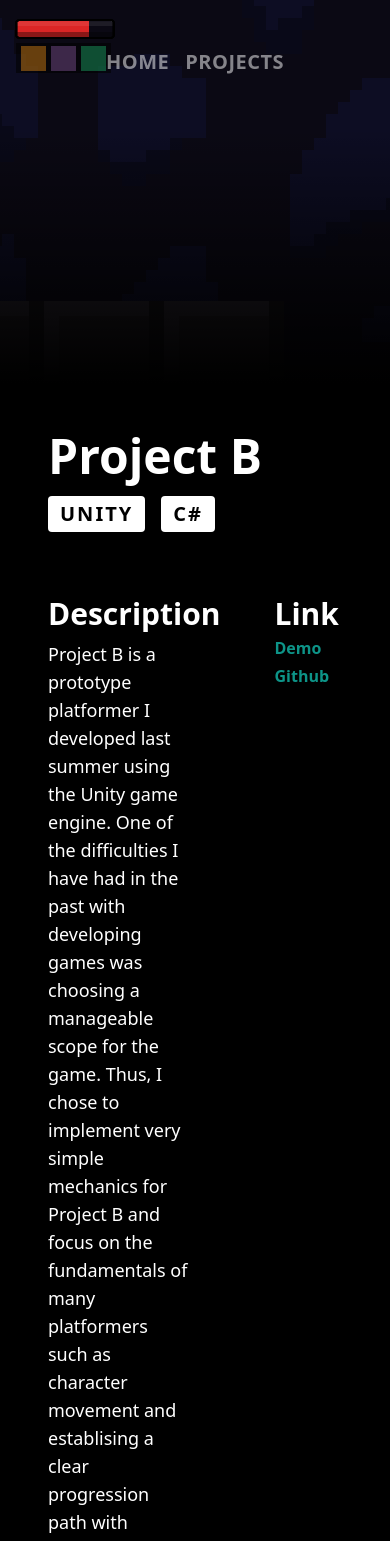
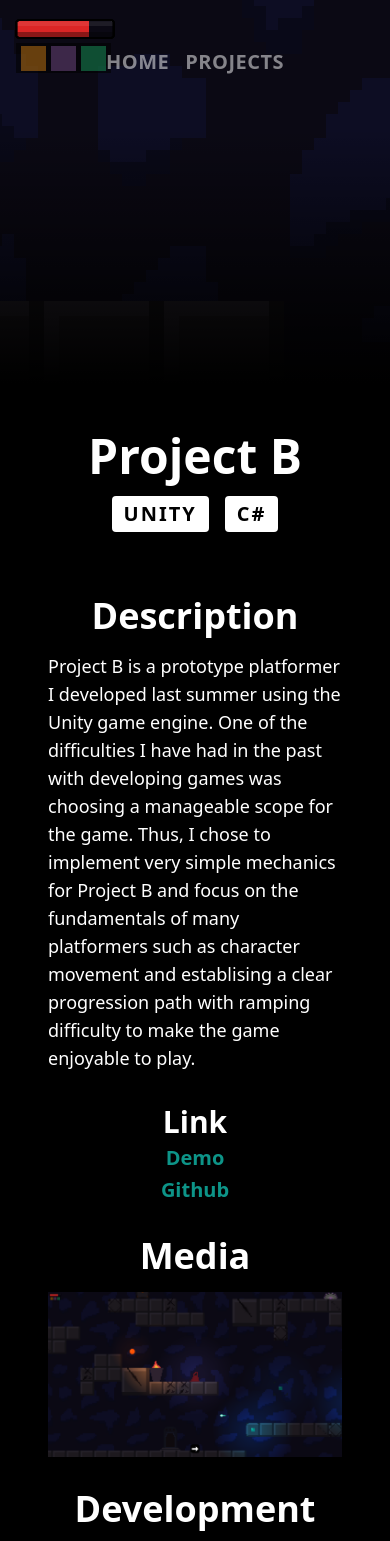
Before and after one commit to RaymoZou/personal-profile, a Next.js app: page /projects/project-b in a window 390 px wide. Shown: the top 1541 px of the page. Built offline with nearby package versions, Linux system fonts and the light colour scheme.

Commit message:
responsive design

```diff
--- a/app/page.js
+++ b/app/page.js
@@ -3,7 +3,7 @@ import Nav from '../components/Nav';
 export default function Homepage() {
   return <>
     <Nav />
-    <div className="m-12 md:m-24 md:mr-96">
+    <div className="m-12 md:m-24 md:w-2/3">
       <p className="text-white text-lg">Hi I'm Raymond, welcome to my website! I'm a 4th year Combined Major in Science student studying at UBC interested
         in pursuing a career in web development. I am passionate about learning how things work behind the scenes and writing code that has a meaningful impact
         on people's lives.
--- a/app/projects/page.js
+++ b/app/projects/page.js
@@ -5,9 +5,9 @@ export default function Page() {
     return (
         <>
             <Nav />
-            <div className="m-12 md:m-24 md:mr-48">
+            <div className="m-12">
                 <h1 className="text-white text-4xl text-center">Projects</h1>
-                <div className="grid grid-cols-1 gap-4 md:grid-cols-2 lg:grid-cols-3 xl:grid-cols-4 mt-4">
+                <div className="flex flex-col items-center md:flex-row gap-4 mt-8">
                     <ProjectCard
                         href="/projects/project-b"
                         name="Project B"
--- a/app/projects/project-b/page.js
+++ b/app/projects/project-b/page.js
@@ -8,39 +8,41 @@ export default function Page() {
             <div className="w-full h-2/3 bg-gradient-to-t from-black"></div>
         </div>
 
-        <div className="m-12 md:m-24">
-            <div>
-                <h1 className="text-5xl font-bold">Project B</h1>
-                <div className="flex gap-4 mt-4">
+        <div className="m-12 md:m-24 min-h-screen">
+            <div className="">
+                <h1 className="text-5xl font-bold text-center md:text-left">Project B</h1>
+                <div className="flex justify-center gap-4 mt-4 md:justify-start">
                     <div className="bg-white text-black font-bold text-xl px-3 py-1 rounded tracking-widest">UNITY</div>
                     <div className="bg-white text-black font-bold text-xl px-3 py-1 rounded tracking-widest">C#</div>
                 </div>
             </div>
-            <div className="my-16 grid grid-cols-4 gap-2">
-                <h1 className="text-3xl font-semibold col-span-3">Description</h1>
-                <div className="row-span-2 flex flex-col gap-1">
-                    <h1 className="text-3xl font-bold">Link</h1>
-                    <a className="text-teal-600 font-semibold" href="https://simmer.io/@raymozou/project-b" target="_blank">Demo</a>
-                    <a className="text-teal-600 font-semibold" href="https://github.com/RaymoZou/project-b" target="_blank">Github</a>
-                </div>
-                <p className="text-lg col-span-2">
+            <div className="my-16 flex flex-col md:grid grid-cols-4 gap-8">
+                <div className="flex flex-col col-span-2 gap-4">
+                    <h1 className="text-4xl font-semibold text-center md:text-left">Description</h1>
+                    <p className="text-lg">
                         Project B is a prototype platformer I developed last summer using the Unity game engine. One of the difficulties I have had in the past with developing games
                         was choosing a manageable scope for the game. Thus, I chose to implement very simple mechanics for Project B and focus on the fundamentals of many platformers
                         such as character movement and establising a clear progression path with ramping difficulty to make the game enjoyable to play.
                     </p>
                 </div>
-            <div className="flex gap-4 flex-col">
-                <h1 className="text-3xl font-semibold col-span-3">Media</h1>
+                <div className="flex flex-col items-center md:items-end gap-1 col-start-4">
+                    <h1 className="text-3xl font-semibold">Link</h1>
+                    <a className="text-teal-600 font-bold text-xl" href="https://simmer.io/@raymozou/project-b" target="_blank">Demo</a>
+                    <a className="text-teal-600 font-bold text-xl" href="https://github.com/RaymoZou/project-b" target="_blank">Github</a>
+                </div>
+                <div className="flex flex-col md:col-span-full gap-4">
+                    <h1 className="text-4xl font-semibold text-center md:text-left">Media</h1>
                     <img className="max-w-4xl" src="/project-b1.png" />
                 </div>
-            <div className="my-16 grid grid-cols-4 gap-2">
-                <h1 className="text-3xl font-semibold col-span-3">Development</h1>
-                <p className="text-lg col-span-2">
+                <div className="flex flex-col col-span-2 gap-4">
+                    <h1 className="text-4xl font-semibold text-center md:text-left">Development</h1>
+                    <p className="text-lg">
                         All of the pixel art assets were created using Aseprite - a popular image editor used for creating pixel art and animations. The development process consisted
                         of implementing different subgoals such as player movement and level progression that would ultimately make up the minimal viable product (MVP).
                     </p>
                 </div>
             </div>
+        </div>
 
     </>)
 }
--- a/app/projects/rubiks-search/page.js
+++ b/app/projects/rubiks-search/page.js
@@ -2,32 +2,37 @@ import Nav from '../../../components/Nav';
 
 export default function Page() {
     return (<>
+
+
+
+
 
         <div className="w-full h-96 flex flex-col justify-between">
             <Nav />
             <div className="w-full h-2/3 bg-gradient-to-t from-black"></div>
         </div>
 
-        <div className="m-24 min-h-screen">
-            <div>
-                <h1 className="text-5xl font-bold">Rubik's Search</h1>
-                <div className="flex gap-4 mt-4">
+        <div className="m-12 md:m-24 min-h-screen">
+            <div className="">
+                <h1 className="text-5xl font-bold text-center md:text-left">Rubik's Search</h1>
+                <div className="flex justify-center gap-4 mt-4 md:justify-start">
                     <div className="bg-white text-black font-bold text-xl px-3 py-1 rounded tracking-widest">JAVA</div>
                 </div>
             </div>
-            <div className="my-16 grid grid-cols-4 gap-2">
-                <h1 className="text-3xl font-semibold col-span-3">Description</h1>
-                <div className="row-span-2 flex flex-col gap-1">
-                    <h1 className="text-3xl font-bold">Link</h1>
-                    {/* <a className="text-teal-600 font-semibold" href="https://simmer.io/@raymozou/project-b" target="_blank">Demo</a> */}
-                    <a className="text-teal-600 font-semibold" href="https://github.com/RaymoZou/rubiks-search" target="_blank">Github</a>
+            <div className="my-16 flex flex-col md:grid grid-cols-4 gap-8">
+                <div className="flex flex-col gap-4 col-span-2">
+                    <h1 className="text-4xl font-semibold text-center md:text-left">Description</h1>
+                    <p className="text-lg">
+                        This is a Rubik's Cube Solver that implements Thistletwaite's Algorithm using a series of iterative depth-first searches to solve sequential subgroups.
+                        Cube states are represented as an array of chars and actions correspond to quarter and half turns of each face. See
+                        <a href="https://ruwix.com/the-rubiks-cube/notation/" target="_blank" className="text-teal-600 font-semibold"> here </a>
+                        for a guide in interpreting the Rubik's Cube turn notation. The project was written and compiled using java version 19.0.1.
+                    </p>
                 </div>
-                <p className="text-lg col-span-2">
-                    This is a Rubik's Cube Solver that implements Thistletwaite's Algorithm using a series of iterative depth-first searches to solve sequential subgroups.
-                    Cube states are represented as an array of chars and actions correspond to quarter and half turns of each face. See
-                    <a href="https://ruwix.com/the-rubiks-cube/notation/" target="_blank" className="text-teal-600 font-semibold"> here </a>
-                    for a guide in interpreting the Rubik's Cube turn notation. The project was written and compiled using java version 19.0.1.
-                </p>
+                <div className="flex flex-col items-center md:items-end gap-1 col-start-4">
+                    <h1 className="text-3xl font-semibold">Link</h1>
+                    <a className="text-teal-600 font-bold text-xl" href="https://github.com/RaymoZou/rubiks-search" target="_blank">Github</a>
+                </div>
             </div>
         </div>
 
--- a/components/ProjectCard.jsx
+++ b/components/ProjectCard.jsx
@@ -4,7 +4,7 @@ export default function ProjectCard(props) {
   return (
     <Link
       href={props.href}
-      className="flex-col p-6 max-w-md hover:bg-teal-600/25 transition duration-100 ease-in-out rounded-md"
+      className="flex-col p-6 w-96 h-36 hover:bg-teal-600/25 transition duration-100 ease-in-out rounded-md"
     >
       <h1 className="text-3xl">{props.name}</h1>
       <hr className="w-1/2 my-2"></hr>
```
Lines whose indentation alone changed are shown as unchanged.
